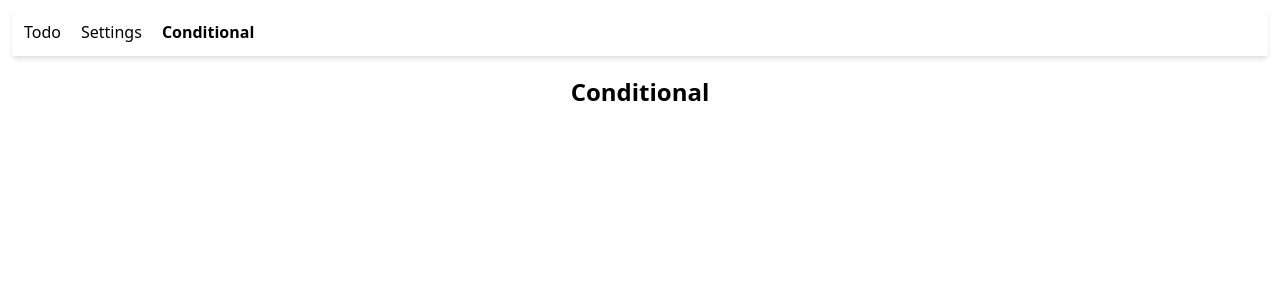
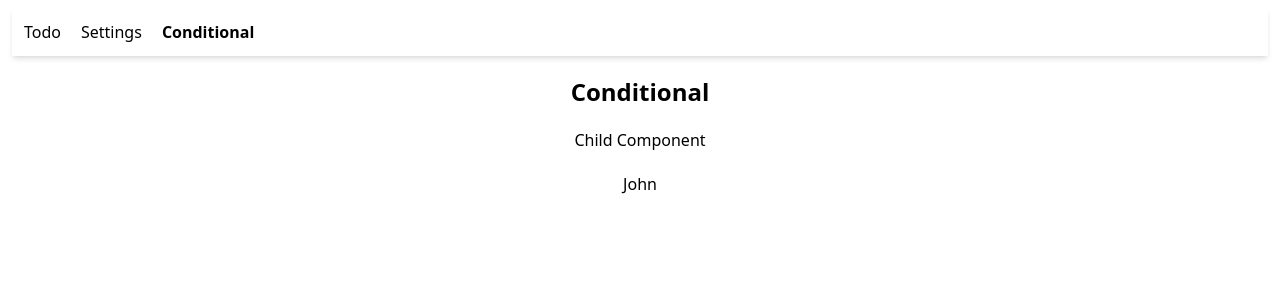
Before and after one commit to alonzojoe/ad-ts, a React (Vite) app: page /conditional in a window 1280 px wide. Shown: the top 300 px of the page. Built offline with nearby package versions, Linux system fonts and the light colour scheme.

Commit message:
create a discriminated UnionProps for child component

```diff
--- a/src/pages/Conditional.tsx
+++ b/src/pages/Conditional.tsx
@@ -4,8 +4,31 @@ const Conditional = () => {
   return (
     <Container>
       <h1 className="text-2xl font-bold">Conditional</h1>
+      <Child name="John" />
     </Container>
   );
 };
 
+type ChildProps = {
+  name: string;
+} & (
+  | {
+      gender: "male";
+      salary: number;
+    }
+  | {
+      gender: "female";
+      weight: number;
+    }
+);
+
+const Child = ({ name }: ChildProps) => {
+  return (
+    <>
+      <span>Child Component</span>
+      <h1>{name}</h1>
+    </>
+  );
+};
+
 export default Conditional;
```
